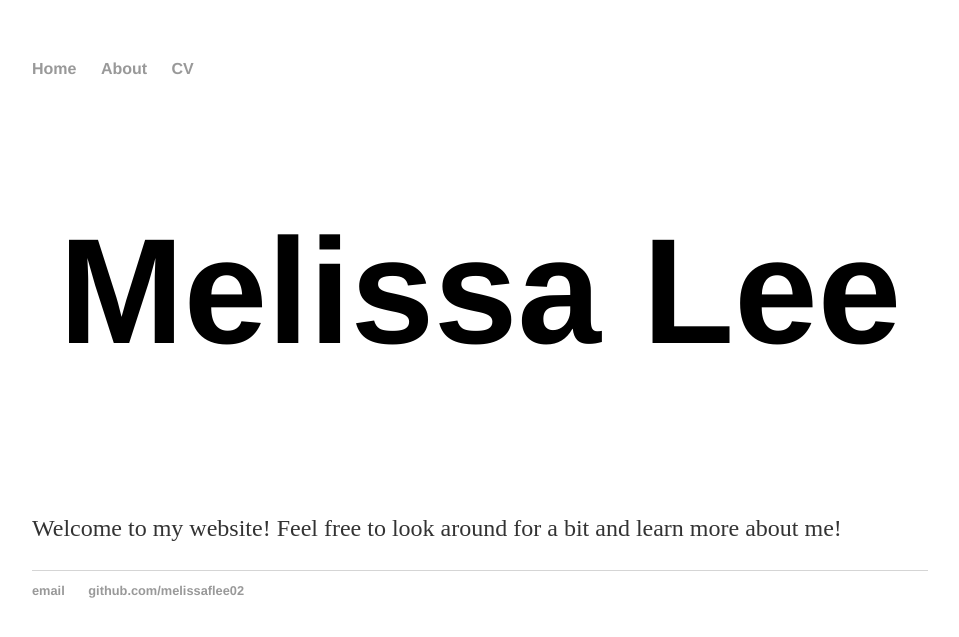
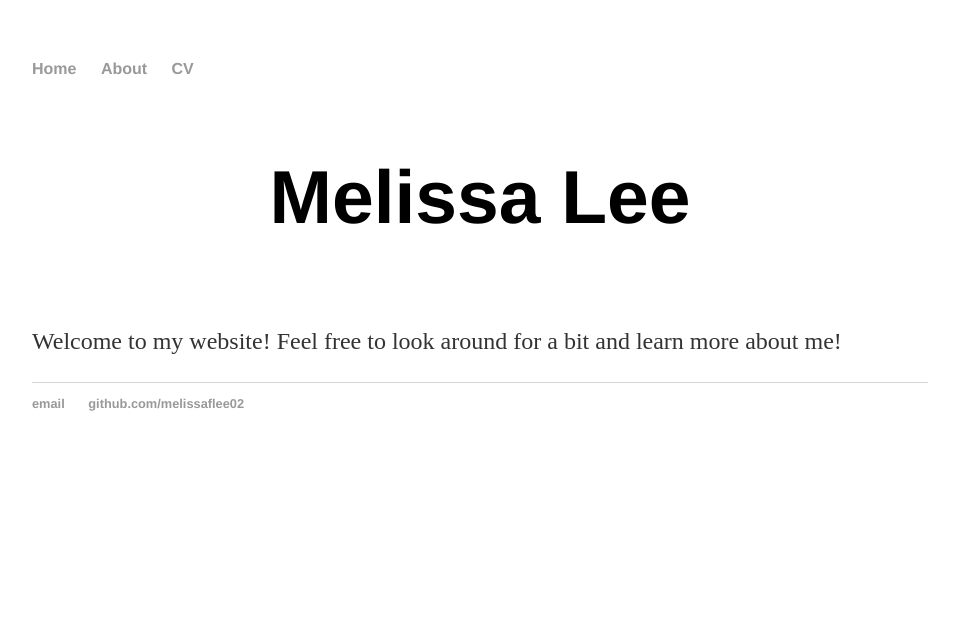
Before and after one commit to melissaflee02/mlee24.github.io, a Jekyll site: the page built from index.html, in a window 1280 px wide. Shown: the top 637 px of the page, without its empty margins (160-1119 px from the left). Built offline with Jekyll 4.4.1, drawn with Linux system fonts in a browser that asks for light colours.

Commit message:
Update main.css

```diff
--- a/css/main.css
+++ b/css/main.css
@@ -46,6 +46,6 @@ ul.posts li {
 .name_header {
     padding-top: 10px;
     padding-bottom: 10px;
-    font-size: 50px;
+    font-size: 25px;
     text-align: center;
 }
```
